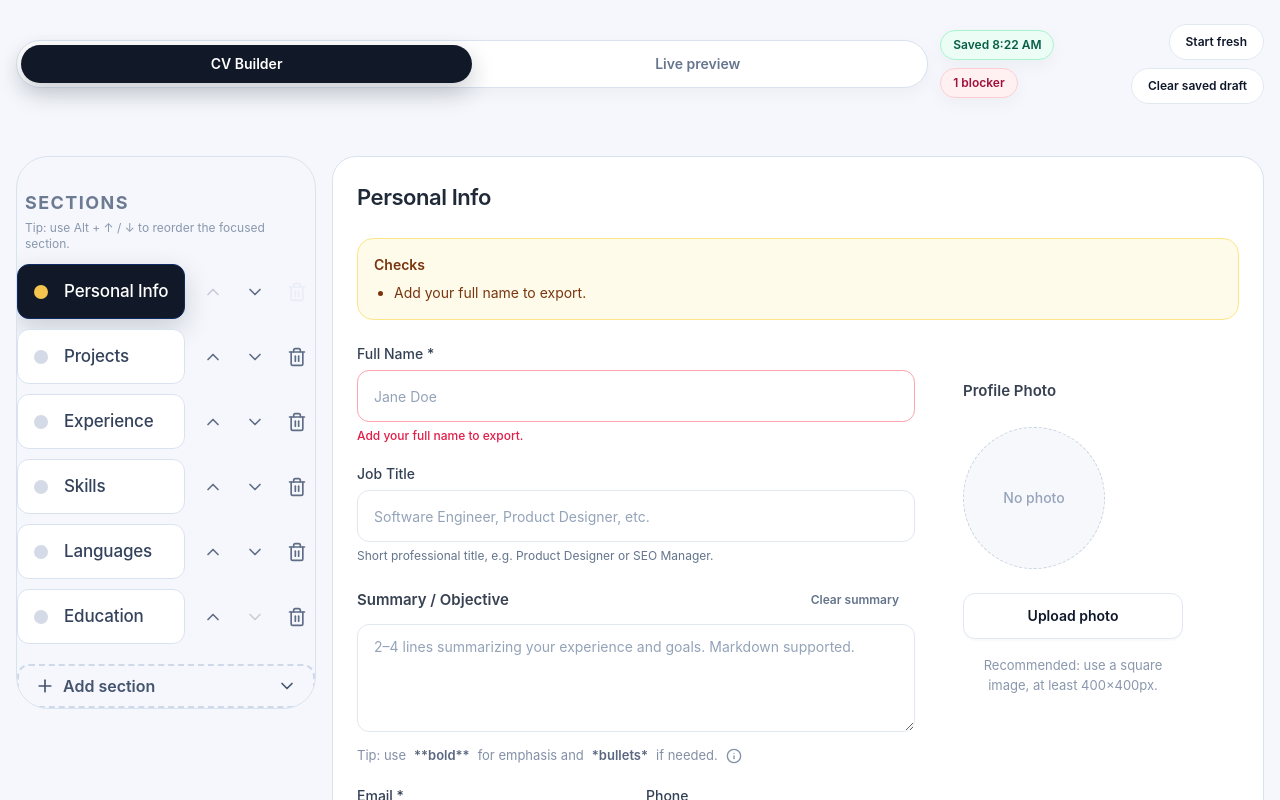
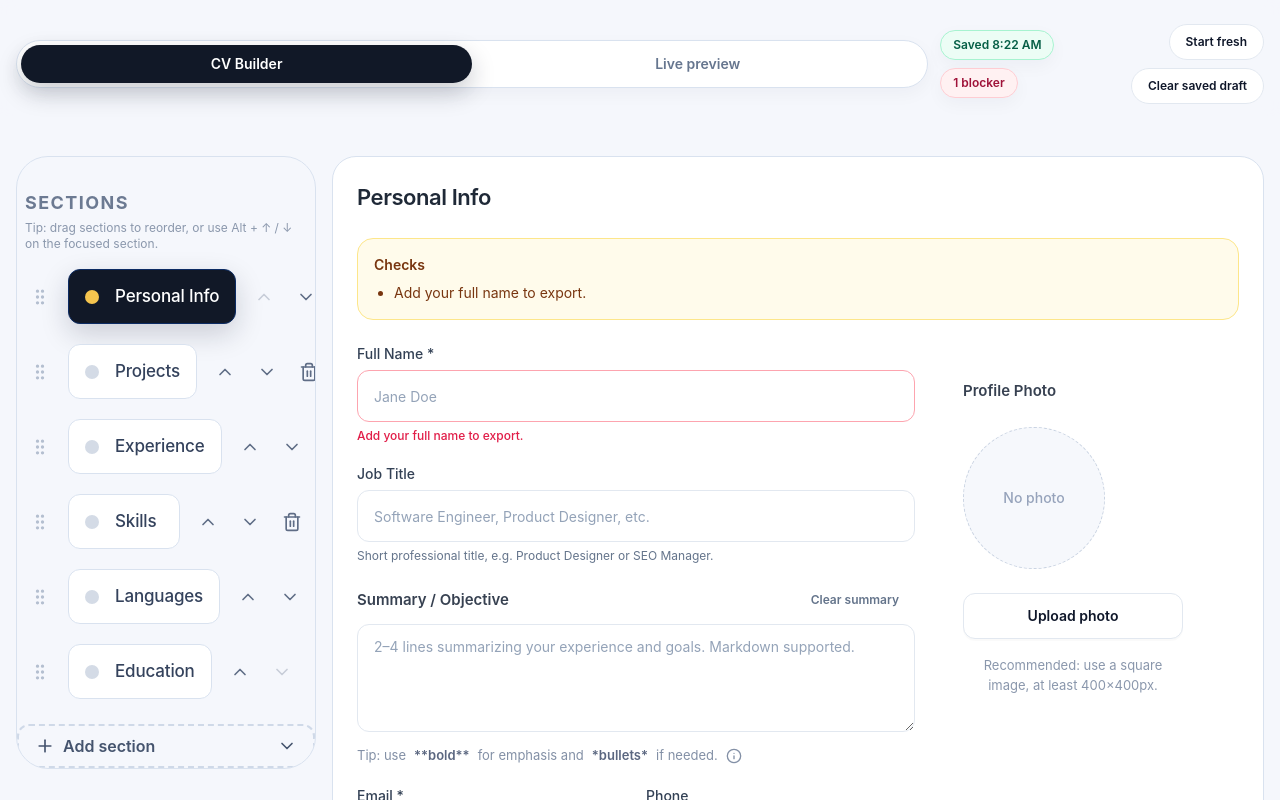
Before and after one commit to thadigitalguru/quick-free-cv-builder, a React (Vite) app: page /builder in a window 1280 px wide. Shown: the top 800 px of the page. Built offline with nearby package versions, Linux system fonts and the light colour scheme.

Commit message:
build 6: add drag reorder to section sidebar

```diff
--- a/src/components/builder/SectionSidebar.tsx
+++ b/src/components/builder/SectionSidebar.tsx
@@ -1,12 +1,15 @@
-import { ChevronDown, ChevronUp, Plus, Trash2 } from 'lucide-react';
+import { ChevronDown, ChevronUp, GripVertical, Plus, Trash2 } from 'lucide-react';
 import { useEffect, useMemo, useRef, useState } from 'react';
 import { sectionDefaults } from '../../data/sectionMeta';
 import { useCVStore } from '../../store/cvStore';
 import { cn } from '../../utils/dom';
+import type { SectionId } from '../../types/cv';
 
 export default function SectionSidebar() {
-  const { document, activeSection, setActiveSection, moveSection, toggleSectionVisibility } = useCVStore();
+  const { document, activeSection, setActiveSection, moveSection, moveSectionToIndex, toggleSectionVisibility } = useCVStore();
   const [menuOpen, setMenuOpen] = useState(false);
+  const [draggedSectionId, setDraggedSectionId] = useState<SectionId | null>(null);
+  const [dropTargetSectionId, setDropTargetSectionId] = useState<SectionId | null>(null);
   const activeRef = useRef<HTMLButtonElement | null>(null);
   const menuRef = useRef<HTMLDivElement | null>(null);
 
@@ -37,22 +40,85 @@ export default function SectionSidebar() {
     return () => window.removeEventListener('click', onClick);
   }, []);
 
+  const resetDragState = () => {
+    setDraggedSectionId(null);
+    setDropTargetSectionId(null);
+  };
+
+  const handleDropBefore = (targetSectionId: SectionId) => {
+    if (!draggedSectionId || draggedSectionId === targetSectionId) {
+      resetDragState();
+      return;
+    }
+
+    const currentIndex = document.sectionOrder.indexOf(draggedSectionId);
+    const targetIndex = document.sectionOrder.indexOf(targetSectionId);
+    if (currentIndex < 0 || targetIndex < 0) {
+      resetDragState();
+      return;
+    }
+
+    const insertionIndex = currentIndex < targetIndex ? targetIndex - 1 : targetIndex;
+    moveSectionToIndex(draggedSectionId, insertionIndex);
+    resetDragState();
+  };
+
+  const handleDropToEnd = () => {
+    if (!draggedSectionId) {
+      resetDragState();
+      return;
+    }
+
+    moveSectionToIndex(draggedSectionId, document.sectionOrder.length - 1);
+    resetDragState();
+  };
+
   return (
     <aside className="relative rounded-[2rem] border border-[#d9e2ef] bg-transparent p-0 lg:sticky lg:top-24 lg:max-h-[calc(100vh-7rem)] lg:overflow-y-auto">
       <div className="px-2 pb-3 pt-6 lg:pt-8">
         <h3 className="text-[18px] font-bold uppercase tracking-[0.08em] text-[#6c7a92]">SECTIONS</h3>
-        <p className="mt-1 text-xs text-[#8a97ac]">Tip: use Alt + ↑ / ↓ to reorder the focused section.</p>
+        <p className="mt-1 text-xs text-[#8a97ac]">Tip: drag sections to reorder, or use Alt + ↑ / ↓ on the focused section.</p>
       </div>
 
       <div className="space-y-2.5">
         {orderedSections.map((sectionId, index) => {
           const meta = sectionDefaults.find((section) => section.id === sectionId)!;
           const active = activeSection === sectionId;
-          const visible = document.sectionVisibility[sectionId];
           const canToggle = sectionId !== 'personalInfo';
+          const isDragged = draggedSectionId === sectionId;
+          const isDropTarget = dropTargetSectionId === sectionId;
 
           return (
-            <div key={sectionId} className="flex items-center gap-2.5">
+            <div
+              key={sectionId}
+              draggable
+              onDragStart={(event) => {
+                event.dataTransfer.effectAllowed = 'move';
+                event.dataTransfer.setData('text/plain', sectionId);
+                setDraggedSectionId(sectionId);
+              }}
+              onDragEnd={resetDragState}
+              onDragOver={(event) => {
+                if (!draggedSectionId || draggedSectionId === sectionId) return;
+                event.preventDefault();
+                setDropTargetSectionId(sectionId);
+              }}
+              onDrop={(event) => {
+                event.preventDefault();
+                handleDropBefore(sectionId);
+              }}
+              aria-grabbed={isDragged}
+              className={cn(
+                'group flex items-center gap-2.5 rounded-[16px] border border-transparent p-1 transition',
+                isDropTarget && 'border-brand-200 bg-brand-50/70',
+                isDragged && 'opacity-60',
+              )}
+              title="Drag to reorder"
+            >
+              <div className="grid h-9 w-9 shrink-0 place-items-center rounded-full text-[#b4bfd0] transition group-hover:text-[#111827]">
+                <GripVertical className="h-5 w-5" />
+              </div>
+
               <button
                 ref={active ? activeRef : null}
                 type="button"
@@ -122,6 +188,21 @@ export default function SectionSidebar() {
         })}
       </div>
 
+      {draggedSectionId && (
+        <button
+          type="button"
+          className="mt-2 w-full rounded-[14px] border border-dashed border-brand-200 bg-brand-50 px-4 py-2.5 text-left text-sm font-medium text-brand-700 transition hover:border-brand-300 hover:bg-brand-100"
+          onDragOver={(event) => event.preventDefault()}
+          onDrop={(event) => {
+            event.preventDefault();
+            handleDropToEnd();
+          }}
+          onClick={handleDropToEnd}
+        >
+          Drop here to move the dragged section to the end.
+        </button>
+      )}
+
       <div ref={menuRef} className="relative mt-5">
         <button
           type="button"
```
Also changed, not shown: 3 other files (tests, documents, lock files or other folders).
